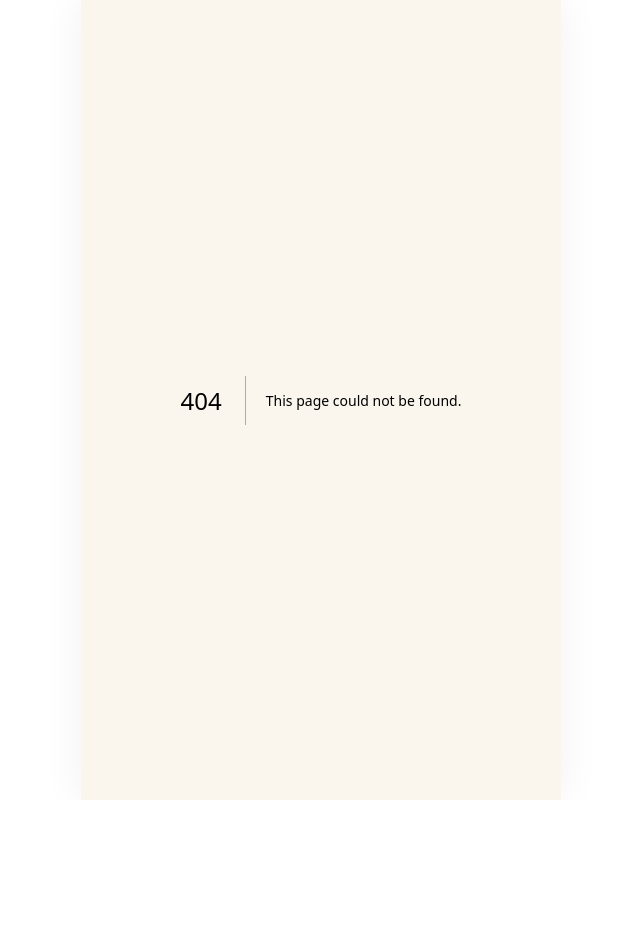
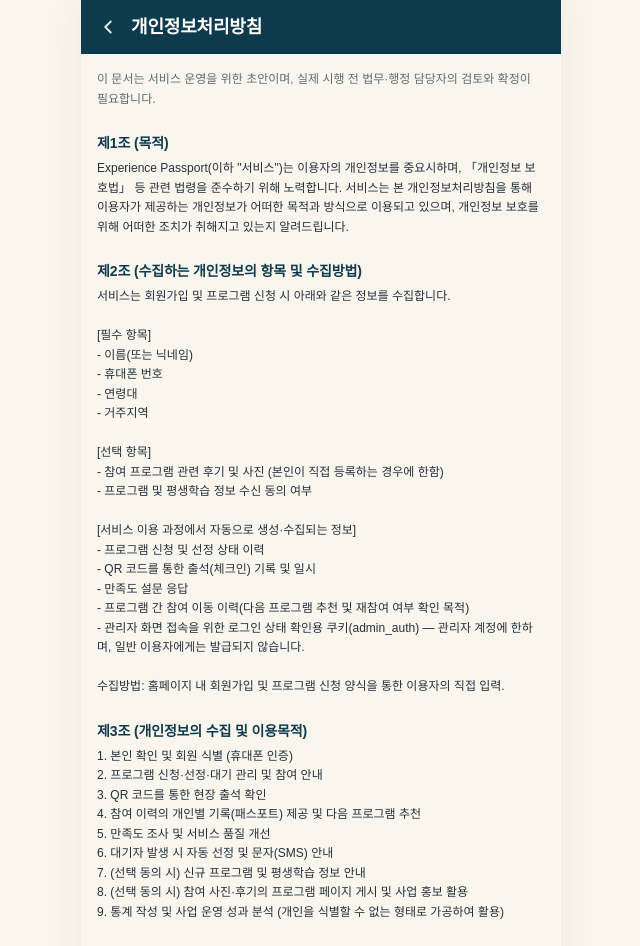
Before and after one commit to june1579-cmd/songjeong-passport, a Next.js app: page /privacy in a window 1280 px wide. Before the commit this address had no page. Shown: the top 946 px of the page, without its empty margins (319-959 px from the left). Before the commit the page ends 800 px from the top, so only its background shows below. Built offline with nearby package versions, Linux system fonts and the light colour scheme; a web font is replaced by a local one.

Commit message:
Add files via upload

```diff
--- a/src/app/page.tsx
+++ b/src/app/page.tsx
@@ -232,6 +232,8 @@
       </div>
 
       <div className="px-4 mt-8 text-center">
+        <a href="/privacy" className="text-[11px] text-muted/70">개인정보처리방침</a>
+        <span className="text-[11px] text-muted/40 mx-1.5">·</span>
         <a href="/admin/login" className="text-[11px] text-muted/70">운영자 로그인</a>
       </div>
 
--- /dev/null
+++ b/src/app/privacy/page.tsx
@@ -0,0 +1,131 @@
+"use client";
+import TopBar from "@/components/TopBar";
+
+const SECTIONS = [
+  {
+    title: "제1조 (목적)",
+    body: `Experience Passport(이하 "서비스")는 이용자의 개인정보를 중요시하며, 「개인정보 보호법」 등 관련 법령을 준수하기 위해 노력합니다. 서비스는 본 개인정보처리방침을 통해 이용자가 제공하는 개인정보가 어떠한 목적과 방식으로 이용되고 있으며, 개인정보 보호를 위해 어떠한 조치가 취해지고 있는지 알려드립니다.`,
+  },
+  {
+    title: "제2조 (수집하는 개인정보의 항목 및 수집방법)",
+    body: `서비스는 회원가입 및 프로그램 신청 시 아래와 같은 정보를 수집합니다.
+
+[필수 항목]
+- 이름(또는 닉네임)
+- 휴대폰 번호
+- 연령대
+- 거주지역
+
+[선택 항목]
+- 참여 프로그램 관련 후기 및 사진 (본인이 직접 등록하는 경우에 한함)
+- 프로그램 및 평생학습 정보 수신 동의 여부
+
+[서비스 이용 과정에서 자동으로 생성·수집되는 정보]
+- 프로그램 신청 및 선정 상태 이력
+- QR 코드를 통한 출석(체크인) 기록 및 일시
+- 만족도 설문 응답
+- 프로그램 간 참여 이동 이력(다음 프로그램 추천 및 재참여 여부 확인 목적)
+- 관리자 화면 접속을 위한 로그인 상태 확인용 쿠키(admin_auth) — 관리자 계정에 한하며, 일반 이용자에게는 발급되지 않습니다.
+
+수집방법: 홈페이지 내 회원가입 및 프로그램 신청 양식을 통한 이용자의 직접 입력.`,
+  },
+  {
+    title: "제3조 (개인정보의 수집 및 이용목적)",
+    body: `1. 본인 확인 및 회원 식별 (휴대폰 인증)
+2. 프로그램 신청·선정·대기 관리 및 참여 안내
+3. QR 코드를 통한 현장 출석 확인
+4. 참여 이력의 개인별 기록(패스포트) 제공 및 다음 프로그램 추천
+5. 만족도 조사 및 서비스 품질 개선
+6. 대기자 발생 시 자동 선정 및 문자(SMS) 안내
+7. (선택 동의 시) 신규 프로그램 및 평생학습 정보 안내
+8. (선택 동의 시) 참여 사진·후기의 프로그램 페이지 게시 및 사업 홍보 활용
+9. 통계 작성 및 사업 운영 성과 분석 (개인을 식별할 수 없는 형태로 가공하여 활용)`,
+  },
+  {
+    title: "제4조 (개인정보의 보유 및 이용기간)",
+    body: `이용자의 개인정보는 원칙적으로 개인정보의 수집 및 이용목적이 달성되면 지체 없이 파기합니다. 다만 아래의 정보에 대해서는 명시한 사유에 따라 명시한 기간 동안 보존합니다.
+
+- 회원 탈퇴(삭제 요청) 시까지, 또는 마지막 프로그램 참여일로부터 1년간 보관 후 파기
+- 관계 법령에 따라 보존이 필요한 경우 해당 법령이 정한 기간 동안 보관
+
+이용자는 언제든지 개인정보 삭제(회원 탈퇴)를 요청할 수 있으며, 요청 시 지체 없이 파기합니다.`,
+  },
+  {
+    title: "제5조 (개인정보의 제3자 제공)",
+    body: `서비스는 이용자의 개인정보를 제2조에서 고지한 범위를 초과하여 이용하거나 원칙적으로 외부에 제공하지 않습니다. 다만 아래의 경우는 예외로 합니다.
+
+- 이용자가 사전에 동의한 경우
+- 법령의 규정에 의거하거나, 수사기관의 수사 목적으로 법령에 정해진 절차와 방법에 따라 요구가 있는 경우`,
+  },
+  {
+    title: "제6조 (개인정보처리의 위탁)",
+    body: `서비스는 원활한 서비스 제공을 위해 아래와 같이 개인정보 처리 업무를 외부 업체에 위탁할 수 있습니다. 위탁계약 체결 시 개인정보 보호 관련 법령 준수, 개인정보에 관한 비밀유지, 제3자 제공 금지 등을 명확히 규정합니다.
+
+- 문자(SMS) 발송 대행: 인증번호 발송, 대기자 선정 안내 문자 발송 목적 (수탁업체: 별도 계약 체결 후 고지)
+- 클라우드 데이터베이스 호스팅: Supabase(해외 클라우드 서비스 제공업체)`,
+  },
+  {
+    title: "제7조 (정보주체의 권리·의무 및 행사방법)",
+    body: `이용자는 언제든지 자신의 개인정보에 대해 열람·정정·삭제·처리정지를 요청할 수 있습니다. 요청은 아래 개인정보 보호책임자에게 서면, 전화, 이메일 등을 통해 하실 수 있으며, 서비스는 지체 없이 조치합니다.
+
+※ 현재 서비스 내에서 이용자가 직접 자신의 정보를 조회·수정·삭제할 수 있는 기능은 제한적으로 제공되며(패스포트 화면에서 본인 확인 후 활동 기록 조회 가능), 개인정보 항목 수정 및 삭제는 아래 문의처를 통해 요청하실 수 있습니다.`,
+  },
+  {
+    title: "제8조 (개인정보의 파기절차 및 방법)",
+    body: `이용자의 개인정보는 원칙적으로 처리목적이 달성된 경우 지체 없이 파기합니다. 전자적 파일 형태로 저장된 개인정보는 기록을 재생할 수 없는 기술적 방법을 사용하여 삭제합니다.`,
+  },
+  {
+    title: "제9조 (개인정보의 안전성 확보조치)",
+    body: `서비스는 개인정보의 안전성 확보를 위해 다음과 같은 조치를 취하고 있습니다.
+
+1. 관리자 화면 접근 통제: 별도 인증을 거친 관리자만 참여자 정보에 접근 가능하며, 접근 권한이 없는 일반 이용자는 직접 조회할 수 없도록 기술적으로 차단되어 있습니다.
+2. 개인정보의 암호화: 관리자 인증 정보 등 중요 정보는 암호화하여 저장·전송합니다.
+3. 최소 수집 원칙: 서비스 제공에 필요한 최소한의 개인정보만을 수집합니다.
+4. QR 코드에는 개인정보를 포함하지 않으며, 추측이 불가능한 임의의 문자열(토큰)만 사용합니다.`,
+  },
+  {
+    title: "제10조 (개인정보 보호책임자)",
+    body: `서비스는 개인정보 처리에 관한 업무를 총괄해서 책임지고, 개인정보 처리와 관련한 이용자의 불만처리 및 피해구제 등을 위하여 아래와 같이 개인정보 보호책임자를 지정하고 있습니다.
+
+- 담당 부서: 리시스토어
+- 담당자: 신태준
+- 연락처: 051-702-6621
+- 이메일: june1579@naver.com`,
+  },
+  {
+    title: "제11조 (권익침해 구제방법)",
+    body: `이용자는 개인정보침해로 인한 신고나 상담이 필요하신 경우 아래 기관에 문의하실 수 있습니다.
+
+- 개인정보보호위원회 (privacy.go.kr / 국번없이 182)
+- 개인정보침해신고센터 (privacy.kisa.or.kr / 국번없이 118)
+- 대검찰청 사이버범죄수사단 (spo.go.kr / 국번없이 1301)
+- 경찰청 사이버안전국 (cyberbureau.police.go.kr / 국번없이 182)`,
+  },
+  {
+    title: "제12조 (고지의 의무)",
+    body: `현 개인정보처리방침의 내용 추가, 삭제 및 수정이 있을 경우 개정 최소 7일 전에 홈페이지 공지사항을 통해 고지합니다. 다만 이용자 권리의 중요한 변경이 있을 경우 최소 30일 전에 고지합니다.`,
+  },
+  {
+    title: "부칙",
+    body: `본 방침은 2026년 8월 17일부터 시행됩니다.`,
+  },
+];
+
+export default function PrivacyPage() {
+  return (
+    <div className="pb-16 min-h-screen">
+      <TopBar title="개인정보처리방침" backHref="/" />
+      <div className="p-4 space-y-6">
+        <p className="text-xs text-muted leading-relaxed">
+          이 문서는 서비스 운영을 위한 초안이며, 실제 시행 전 법무·행정 담당자의 검토와 확정이 필요합니다.
+        </p>
+        {SECTIONS.map((s) => (
+          <div key={s.title}>
+            <h2 className="font-display text-sm text-navy mb-1.5">{s.title}</h2>
+            <p className="text-xs text-ink leading-relaxed whitespace-pre-line">{s.body}</p>
+          </div>
+        ))}
+      </div>
+    </div>
+  );
+}
--- a/src/app/signup/page.tsx
+++ b/src/app/signup/page.tsx
@@ -1,5 +1,6 @@
 "use client";
 import { useState, Suspense } from "react";
+import Link from "next/link";
 import { useRouter, useSearchParams } from "next/navigation";
 import { ShieldCheck, CheckCircle2, UserPlus } from "lucide-react";
 import { supabase } from "@/lib/supabase";
@@ -108,6 +109,9 @@
             <p className="font-medium mt-2">보유 기간</p>
             <p className="text-muted">가입일로부터 1년 또는 회원 탈퇴(삭제 요청) 시까지</p>
           </div>
+          <Link href="/privacy" target="_blank" className="block text-xs text-navy underline">
+            개인정보처리방침 전문 보기 →
+          </Link>
           <label className="flex items-start gap-2 text-sm">
             <input type="checkbox" checked={agreeRequired} onChange={(e) => setAgreeRequired(e.target.checked)} className="mt-0.5" />
             <span className="text-ink">(필수) 개인정보 수집·이용에 동의합니다.</span>
```
